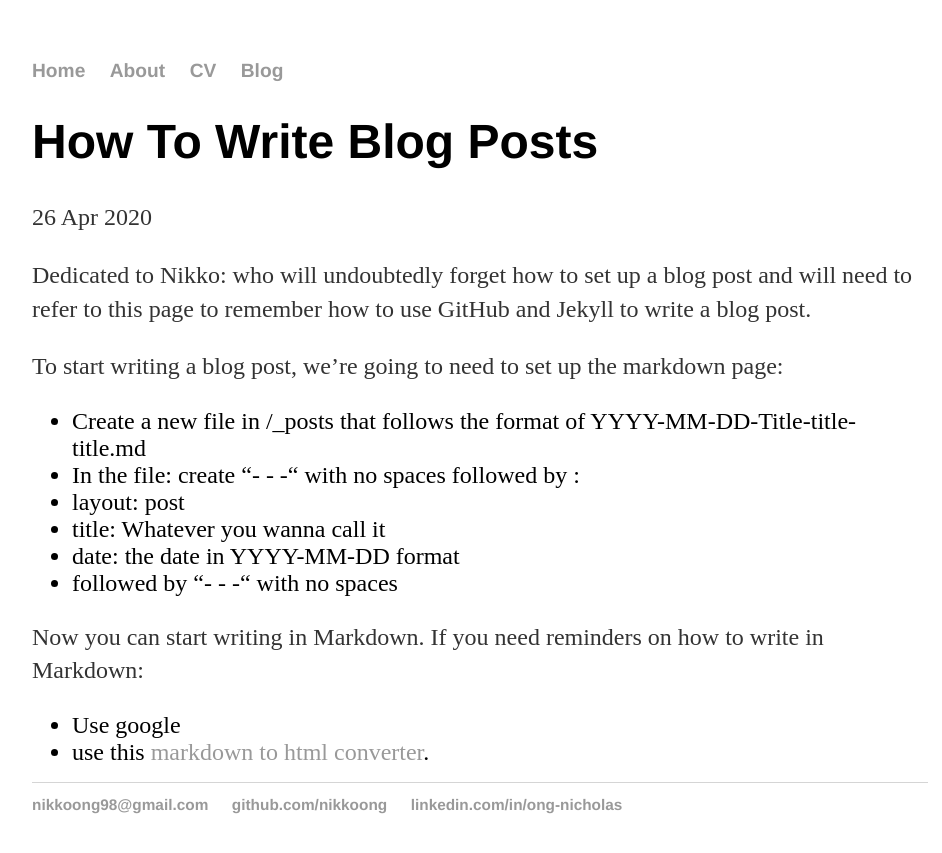
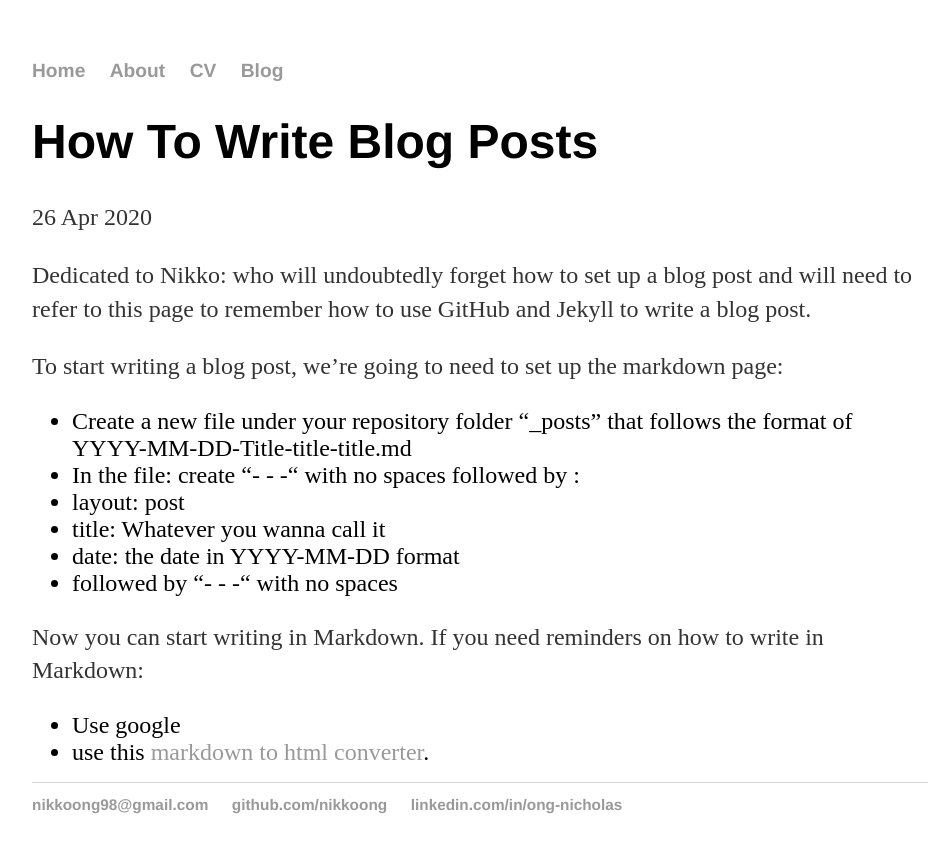
Before and after one commit to nikkoong/nikkoong.github.io, a Jekyll site: the page built from _posts/2020-04-26-How-to-write-blog-posts.md, in a window 1280 px wide. Shown: the top 853 px of the page, without its empty margins (160-1102 px from the left). Built offline with Jekyll 4.4.1, drawn with Linux system fonts in a browser that asks for light colours; our own code applies the rules of GitHub Pages for plain Markdown files.

Commit message:
Update 2020-04-26-How-to-write-blog-posts.md

```diff
--- a/_posts/2020-04-26-How-to-write-blog-posts.md
+++ b/_posts/2020-04-26-How-to-write-blog-posts.md
@@ -1,7 +1,7 @@
 Dedicated to Nikko: who will undoubtedly forget how to set up a blog post and will need to refer to this page to remember how to use GitHub and Jekyll to write a blog post.
 
 To start writing a blog post, we're going to need to set up the markdown page:
-* Create a new file in /_posts that follows the format of YYYY-MM-DD-Title-title-title.md
+* Create a new file under your repository folder "\_posts" that follows the format of YYYY-MM-DD-Title-title-title.md
 * In the file: create "- - -" with no spaces followed by :
 * layout: post
 * title: Whatever you wanna call it
```
